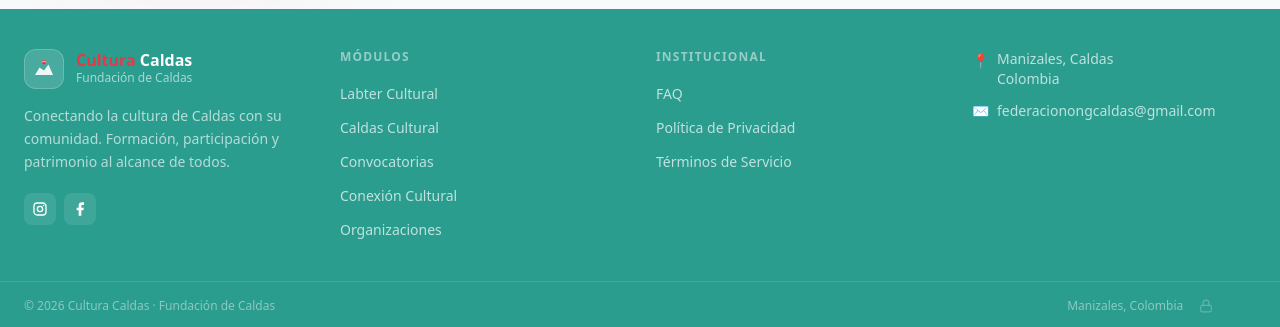
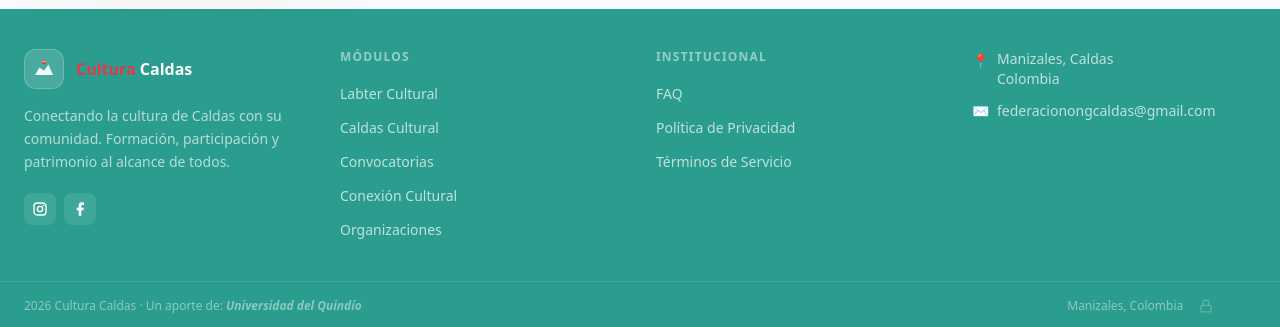
Before and after one commit to adso2823620/culturaUQ, a Next.js app: page / in a window 1280 px wide. Shown: the part 1585-1912 px from the top of the page. Built offline with nearby package versions, Linux system fonts and the light colour scheme; no server answers; the database is empty.

Commit message:
18/06/2026 cambio footer

```diff
--- a/components/Footer.tsx
+++ b/components/Footer.tsx
@@ -58,7 +58,6 @@ export default function Footer() {
                 <p className="text-white font-semibold text-base leading-none">
                   <span className="text-[#e63947]">Cultura</span> Caldas
                 </p>
-                <p className="text-white/60 text-xs mt-0.5">Fundación de Caldas</p>
               </div>
             </div>
             <p className="text-white/65 text-sm leading-relaxed mb-5 max-w-xs">
@@ -133,8 +132,8 @@ export default function Footer() {
       <div className="border-t border-white/10">
         <div className="max-w-7xl mx-auto px-6 py-4 flex flex-col sm:flex-row items-center justify-between gap-2">
           <p className="text-white/45 text-xs">
-            © {new Date().getFullYear()} Cultura Caldas · Fundación de Caldas
-          </p>
+            {new Date().getFullYear()} Cultura Caldas · Un aporte de: <span style={{ fontWeight: 'bold',fontStyle: 'italic'}}>Universidad del Quindío</span></p>
+
           <div className="flex items-center gap-4">
             <p className="text-white/45 text-xs">
               Manizales, Colombia
```
